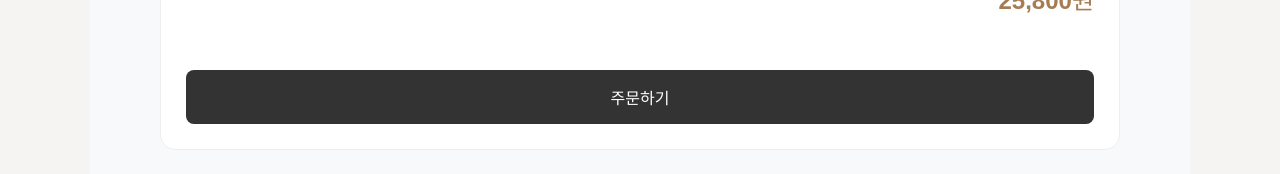
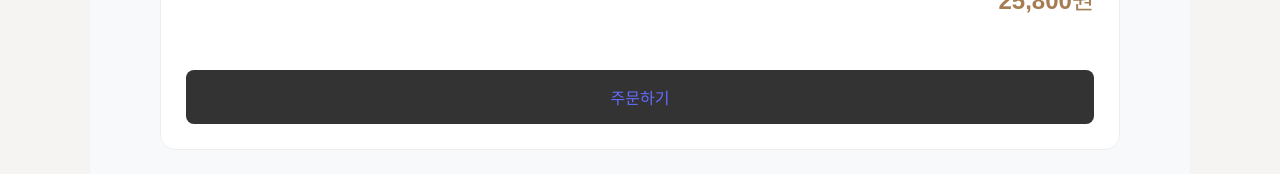
Before and after one commit to jeongbyeongmug/v-clo-frontend, a React (Vite) app: page /cart in a window 1280 px wide. Shown: the part 478-652 px from the top of the page. Built offline with nearby package versions, Linux system fonts and the light colour scheme.

Commit message:
Update cart.jsx

```diff
--- a/src/components/Cart.jsx
+++ b/src/components/Cart.jsx
@@ -1,5 +1,5 @@
 import React, { useState, useEffect } from 'react';
-import { useNavigate } from 'react-router-dom';
+import { NavLink, useNavigate } from 'react-router-dom';
 import { FiUser, FiShoppingBag, FiTrash2, FiPlus, FiMinus, FiShoppingCart } from 'react-icons/fi';
 
 export default function Cart({ cartItems, handleQuantityChange, handleRemoveItem, appliedDiscountRate, onAddToCart }) {
@@ -79,7 +79,7 @@ export default function Cart({ cartItems, handleQuantityChange, handleRemoveItem
           </div>
 
           <div className="order-btn-group">
-            <button className="btn-all" onClick={() => alert(`${finalTotal.toLocaleString()}원 주문이 완료되었습니다. ${rewardPoints}P가 적립될 예정입니다.`)}>주문하기</button>
+            <button className="btn-all" onClick={() => alert(`${finalTotal.toLocaleString()}원 주문이 완료되었습니다. ${rewardPoints}P가 적립될 예정입니다.`)}><NavLink to ='/payMent'>주문하기</NavLink></button>
           </div>
         </div>
 
```
